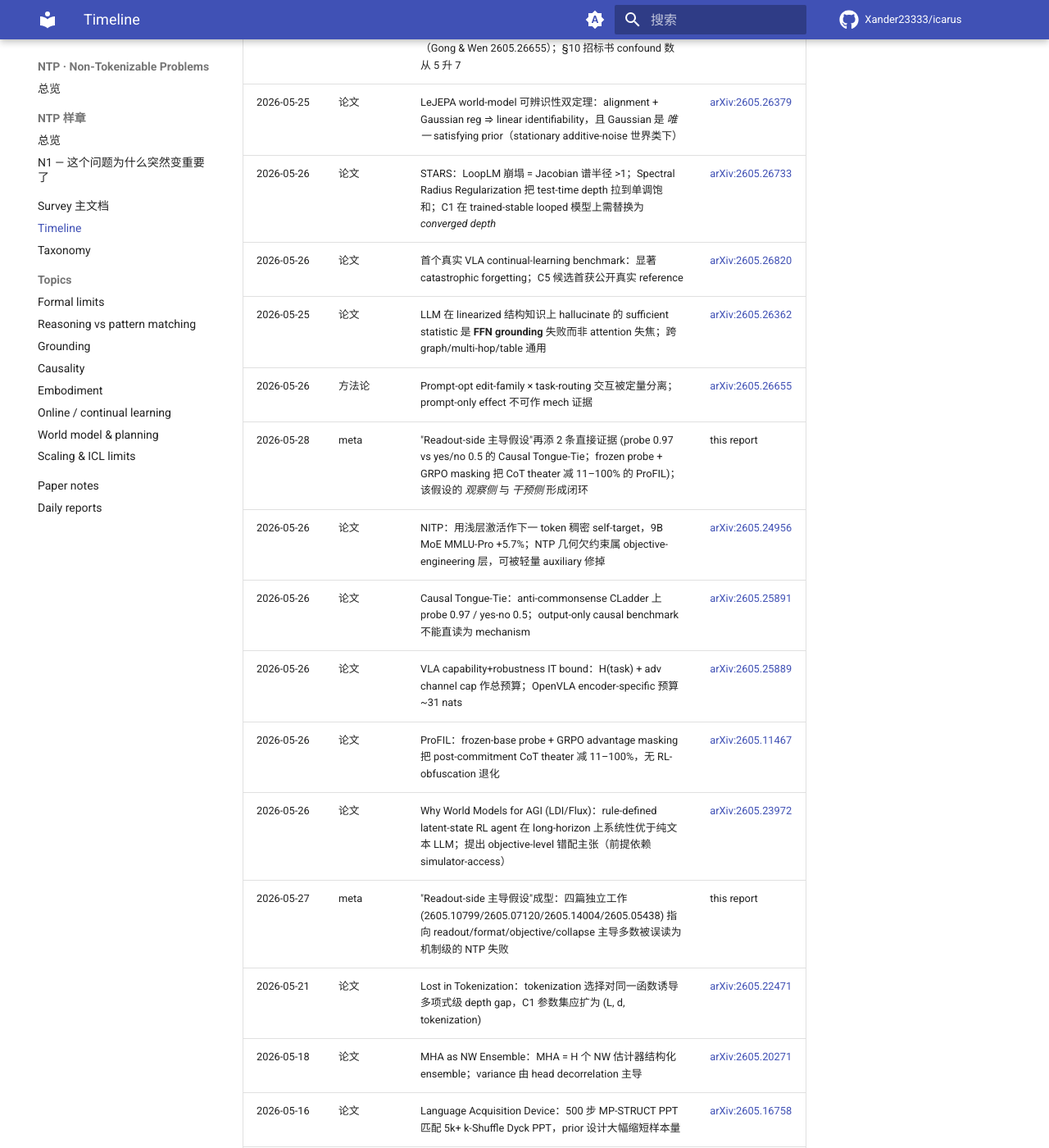
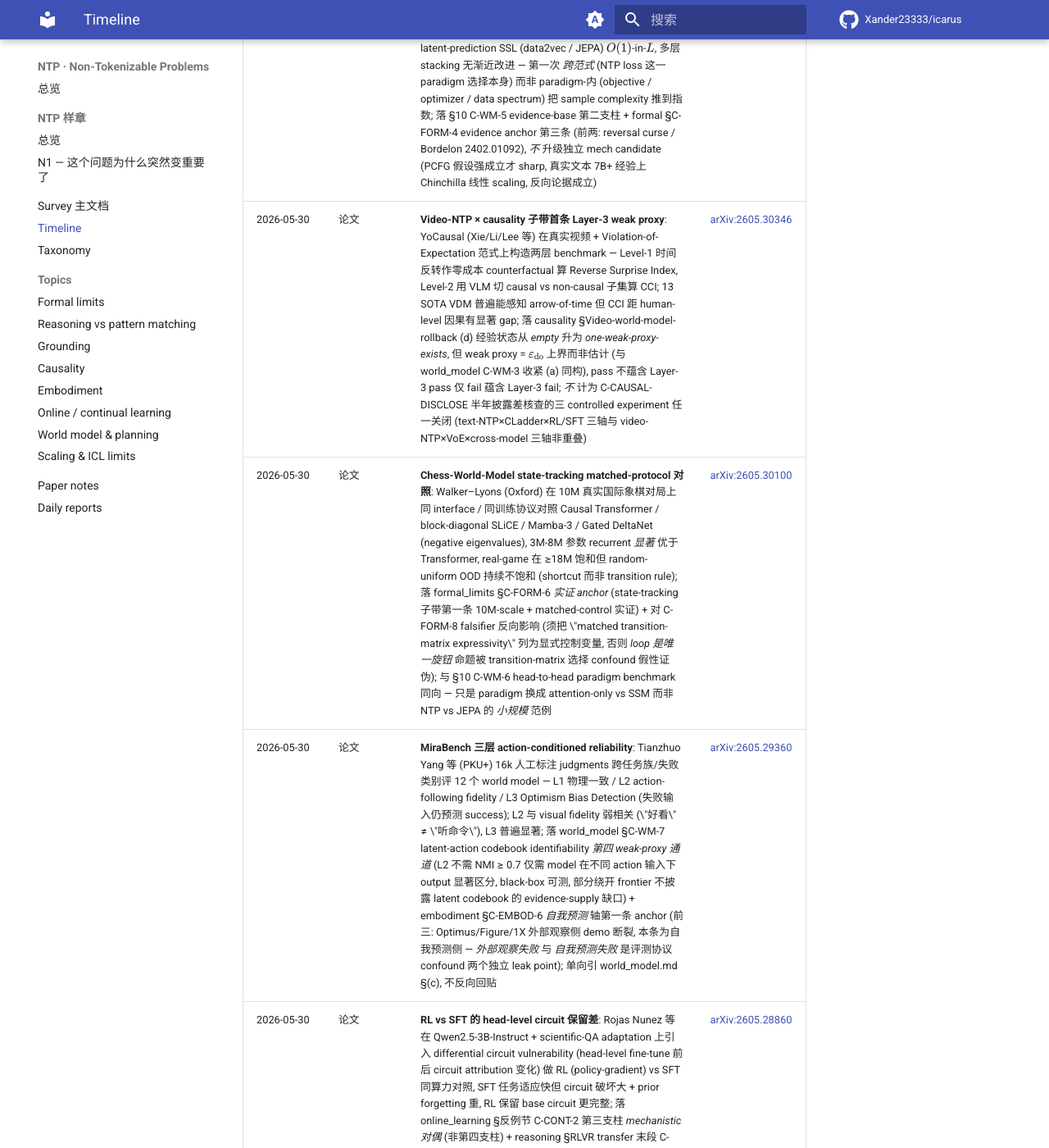
Before and after one commit to Xander23333/icarus, an MkDocs documentation site: the page built from wiki/ntp/survey/timeline.md, in a window 1280 px wide and 1400 px high, scrolled down 1345 px. Shown: the whole window at 82% size. Built offline with MkDocs 1.6.1 and Material for MkDocs 9.7.7, drawn with Linux system fonts in a browser that asks for light colours; comment, search, counter and statistics services are not loaded; some of the changed text lies outside the part shown.

Commit message:
[NTP-Deepen] 2026-05-30 03:35 UTC timeline.md +5 行 2026-05-30 daily harvest 回登 (JEPA-PCFG / YoCausal / Chess-WM / MiraBench / RL-vs-SFT DCV 跨六 topic evidence-anchor 时间层投影)

```diff
--- a/wiki/ntp/survey/timeline.md
+++ b/wiki/ntp/survey/timeline.md
@@ -9,6 +9,11 @@
 | 2026-05-30 | meta | **12 天增条冻结协议** (2026-05-30 → 2026-06-10) 生效：§10 主表外 sub-candidate / corollary / route-elimination 任一槽位 *暂停新增*，仅允许四类操作 (falsifier 收紧 / 互引补充 / 时间常数刻度更新 / taxonomy 历史登记)；触发因 sub-candidate 数 8 条已接近 §6 主候选 7 条规模，再扩有 over-fitting 风险 | [`ntp_survey.md §10 中段元-审计`](ntp_survey.md) |
 | 2026-05-30 | meta | **M1 元-corollary 锁定 8 条 $\{m_k\}$**：retention / latent-purity / cross-morphology / state-tracking / verifier-chain-$\beta_k$ / video-backbone-replacement / paradigm-head-to-head / RAG-五维 — 收编 C-CONT-2 第三支柱、C-WM-7、C-EMBOD-7、C-FORM-8、C-REAS-6、OP-WM 时间侧、C-CONT-1 第四支柱、C-EMBOD-7 route-elim 八条 frontier-disclosure 缺位条目，统一陈述为 "∃ 一组 mech-relevant metric 的强度系统性来自 frontier-disclosure 选择性沉默而非独立 mech 信号" | [`ntp_survey.md §10 64438d4 commit`](ntp_survey.md) |
 | 2026-05-30 | meta | **8/8 topic reviewer pass 闭环**：causality / embodiment / grounding / world_model / scaling_limits / reasoning / online_learning / formal_limits 均完成 *只整理不新增* reviewer pass，三段协议 (falsifier 收紧 / 互引补充 / 不开新挂账) 在八个 topic 上同型生效；formal 域是唯一 *主体在 frontier 披露选择函数闭环外* 的反例 (5/5 OP + 2/3 sub-candidate 在闭环外, 仅 C-FORM-8 一例在闭环内) | [`topics/formal_limits.md`](../topics/formal_limits.md) |
+| 2026-05-30 | 论文 | **JEPA-vs-NTP 跨范式 sample complexity 分离**: Korchinski–Favero–Wyart 在 depth-$L$ PCFG 上严格算出 token-level SSL / supervised 需 $\exp(\Omega(L))$ 样本, 单层 latent-prediction SSL (data2vec / JEPA) $O(1)$-in-$L$, 多层 stacking 无渐近改进 — 第一次 *跨范式* (NTP loss 这一 paradigm 选择本身) 而非 paradigm-内 (objective / optimizer / data spectrum) 把 sample complexity 推到指数; 落 §10 C-WM-5 evidence-base 第二支柱 + formal §C-FORM-4 evidence anchor 第三条 (前两: reversal curse / Bordelon 2402.01092), *不* 升级独立 mech candidate (PCFG 假设强成立才 sharp, 真实文本 7B+ 经验上 Chinchilla 线性 scaling, 反向论据成立) | [arXiv:2605.27734](../papers/paper_notes/2026-05-30-2605.27734-jepa-sample-complexity.md) |
+| 2026-05-30 | 论文 | **Video-NTP × causality 子带首条 Layer-3 weak proxy**: YoCausal (Xie/Li/Lee 等) 在真实视频 + Violation-of-Expectation 范式上构造两层 benchmark — Level-1 时间反转作零成本 counterfactual 算 Reverse Surprise Index, Level-2 用 VLM 切 causal vs non-causal 子集算 CCI; 13 SOTA VDM 普遍能感知 arrow-of-time 但 CCI 距 human-level 因果有显著 gap; 落 causality §Video-world-model-rollback (d) 经验状态从 *empty* 升为 *one-weak-proxy-exists*, 但 weak proxy = $\varepsilon_{\text{do}}$ 上界而非估计 (与 world_model C-WM-3 收紧 (a) 同构), pass 不蕴含 Layer-3 pass 仅 fail 蕴含 Layer-3 fail; *不* 计为 C-CAUSAL-DISCLOSE 半年披露差核查的三 controlled experiment 任一关闭 (text-NTP×CLadder×RL/SFT 三轴与 video-NTP×VoE×cross-model 三轴非重叠) | [arXiv:2605.30346](../papers/paper_notes/2026-05-30-2605.30346-yocausal-video-world-model.md) |
+| 2026-05-30 | 论文 | **Chess-World-Model state-tracking matched-protocol 对照**: Walker–Lyons (Oxford) 在 10M 真实国际象棋对局上同 interface / 同训练协议对照 Causal Transformer / block-diagonal SLiCE / Mamba-3 / Gated DeltaNet (negative eigenvalues), 3M-8M 参数 recurrent *显著* 优于 Transformer, real-game 在 ≥18M 饱和但 random-uniform OOD 持续不饱和 (shortcut 而非 transition rule); 落 formal_limits §C-FORM-6 *实证 anchor* (state-tracking 子带第一条 10M-scale + matched-control 实证) + 对 C-FORM-8 falsifier 反向影响 (须把 \"matched transition-matrix expressivity\" 列为显式控制变量, 否则 *loop 是唯一旋钮* 命题被 transition-matrix 选择 confound 假性证伪); 与 §10 C-WM-6 head-to-head paradigm benchmark 同向 — 只是 paradigm 换成 attention-only vs SSM 而非 NTP vs JEPA 的 *小规模* 范例 | [arXiv:2605.30100](../papers/paper_notes/2026-05-30-2605.30100-chess-world-model-state-tracking.md) |
+| 2026-05-30 | 论文 | **MiraBench 三层 action-conditioned reliability**: Tianzhuo Yang 等 (PKU+) 16k 人工标注 judgments 跨任务族/失败类别评 12 个 world model — L1 物理一致 / L2 action-following fidelity / L3 Optimism Bias Detection (失败输入仍预测 success); L2 与 visual fidelity 弱相关 (\"好看\" ≠ \"听命令\"), L3 普遍显著; 落 world_model §C-WM-7 latent-action codebook identifiability *第四 weak-proxy 通道* (L2 不需 NMI ≥ 0.7 仅需 model 在不同 action 输入下 output 显著区分, black-box 可测, 部分绕开 frontier 不披露 latent codebook 的 evidence-supply 缺口) + embodiment §C-EMBOD-6 *自我预测* 轴第一条 anchor (前三: Optimus/Figure/1X 外部观察侧 demo 断裂, 本条为自我预测侧 — *外部观察失败* 与 *自我预测失败* 是评测协议 confound 两个独立 leak point); 单向引 world_model.md §(c), 不反向回贴 | [arXiv:2605.29360](../papers/paper_notes/2026-05-30-2605.29360-mirabench-action-conditioned-reliability.md) |
+| 2026-05-30 | 论文 | **RL vs SFT 的 head-level circuit 保留差**: Rojas Nunez 等在 Qwen2.5-3B-Instruct + scientific-QA adaptation 上引入 differential circuit vulnerability (head-level fine-tune 前后 circuit attribution 变化) 做 RL (policy-gradient) vs SFT 同算力对照, SFT 任务适应快但 circuit 破坏大 + prior forgetting 重, RL 保留 base circuit 更完整; 落 online_learning §反例节 C-CONT-2 第三支柱 *mechanistic 对偶* (非第四支柱) + reasoning §RLVR transfer 末段 C-REAS-7 *base-support 改写量* 子问题旁证 (而非 transfer benchmark 通道证据); 三处强度限定: 3B 单任务不达 7B+ transfer 强度 / DCV 与 final-acc 同义反复控制实验未做 / 与 online_learning 同 paper 不算两条独立支柱 (单一证据源 × 两投影, M1 $m_5$ 主投影 + 横向 corollary 区分同型); N7 §九 daily↔deepen 跨 cron 协议 sample 侧首次落地 | [arXiv:2605.28860](../papers/paper_notes/2026-05-30-2605.28860-rl-vs-sft-circuit-preservation.md) |
 | 2026-05-29 | meta | 浮现 **第六层 confound — FFN-as-grounding bottleneck**（Li et al. 2605.26362 的跨 schema mech 证据）；并把 **edit-family × task-routing** 写入方法论 confound 清单（Gong & Wen 2605.26655）；§10 招标书 confound 数从 5 升 7 | this report |
 | 2026-05-25 | 论文 | LeJEPA world-model 可辨识性双定理：alignment + Gaussian reg ⇒ linear identifiability，且 Gaussian 是 *唯一* satisfying prior（stationary additive-noise 世界类下） | [arXiv:2605.26379](../papers/paper_notes/2026-05-29-2605.26379-lejepa-world-model-identifiability.md) |
 | 2026-05-26 | 论文 | STARS：LoopLM 崩塌 = Jacobian 谱半径 >1；Spectral Radius Regularization 把 test-time depth 拉到单调饱和；C1 在 trained-stable looped 模型上需替换为 *converged depth* | [arXiv:2605.26733](../papers/paper_notes/2026-05-29-2605.26733-stars-looped-stability.md) |
```
Also changed, not shown: 1 other file.
